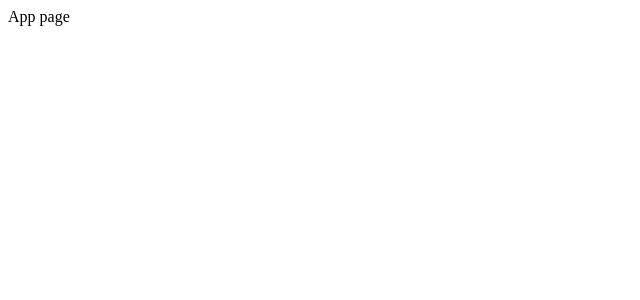
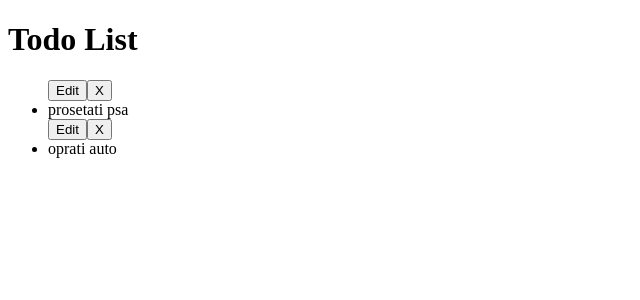
Before and after one commit to DarkoPG27/Todo-App, a React (Create React App) app in the folder todo-app/: page / in a window 1280 px wide. Shown: the top 300 px of the page, without its empty margins (0-640 px from the left). Built offline with nearby package versions, Linux system fonts and the light colour scheme.

Commit message:
TodoList and Todo Components

```diff
--- a/todo-app/src/App.js
+++ b/todo-app/src/App.js
@@ -1,9 +1,10 @@
 import './App.css';
+import TodoList from './TodoList';
 
 function App() {
   return (
     <div className="App">
-      App page
+      <TodoList />
     </div>
   );
 }
--- /dev/null
+++ b/todo-app/src/Todo.js
@@ -0,0 +1,15 @@
+import React, { Component } from 'react'
+
+class Todo extends Component {
+    render() {
+        return (
+            <div>
+                <button>Edit</button>
+                <button>X</button>
+                <li>{this.props.task}</li>
+            </div>
+        )
+    }
+}
+
+export default Todo;
--- /dev/null
+++ b/todo-app/src/TodoList.js
@@ -0,0 +1,29 @@
+import React, { Component } from 'react';
+import Todo from './Todo';
+
+class TodoList extends Component {
+    constructor(props) {
+        super(props);
+        this.state = {
+            todos: [
+                { task: "prosetati psa" },
+                { task: "oprati auto" }
+            ]
+        }
+    }
+    render() {
+        const todos = this.state.todos.map(todo => {
+            return <Todo task={todo.task} />
+        });
+        return (
+            <div>
+                <h1>Todo List</h1>
+                <ul>
+                    {todos}
+                </ul>
+            </div>
+        )
+    }
+}
+
+export default TodoList;
```
